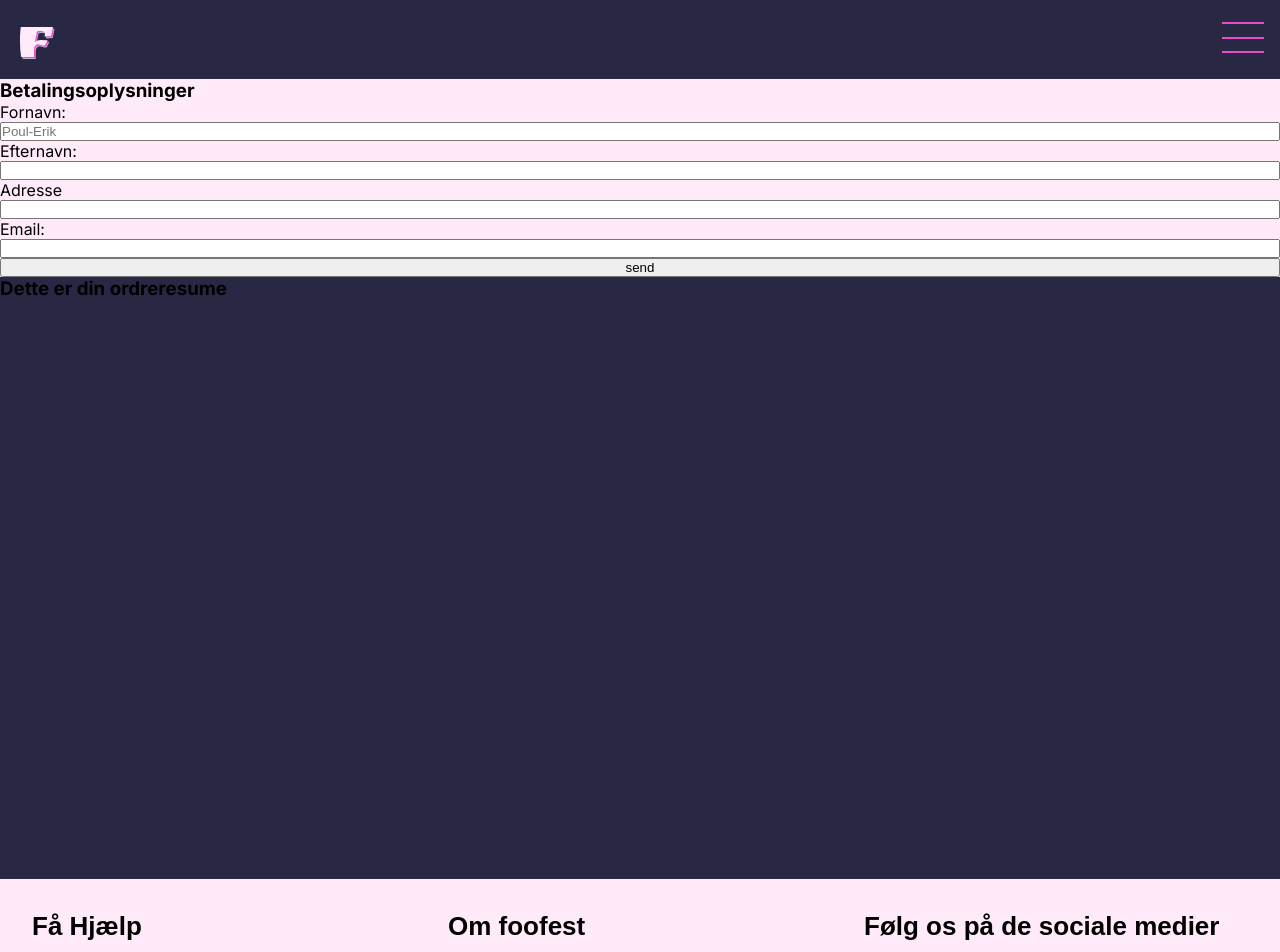
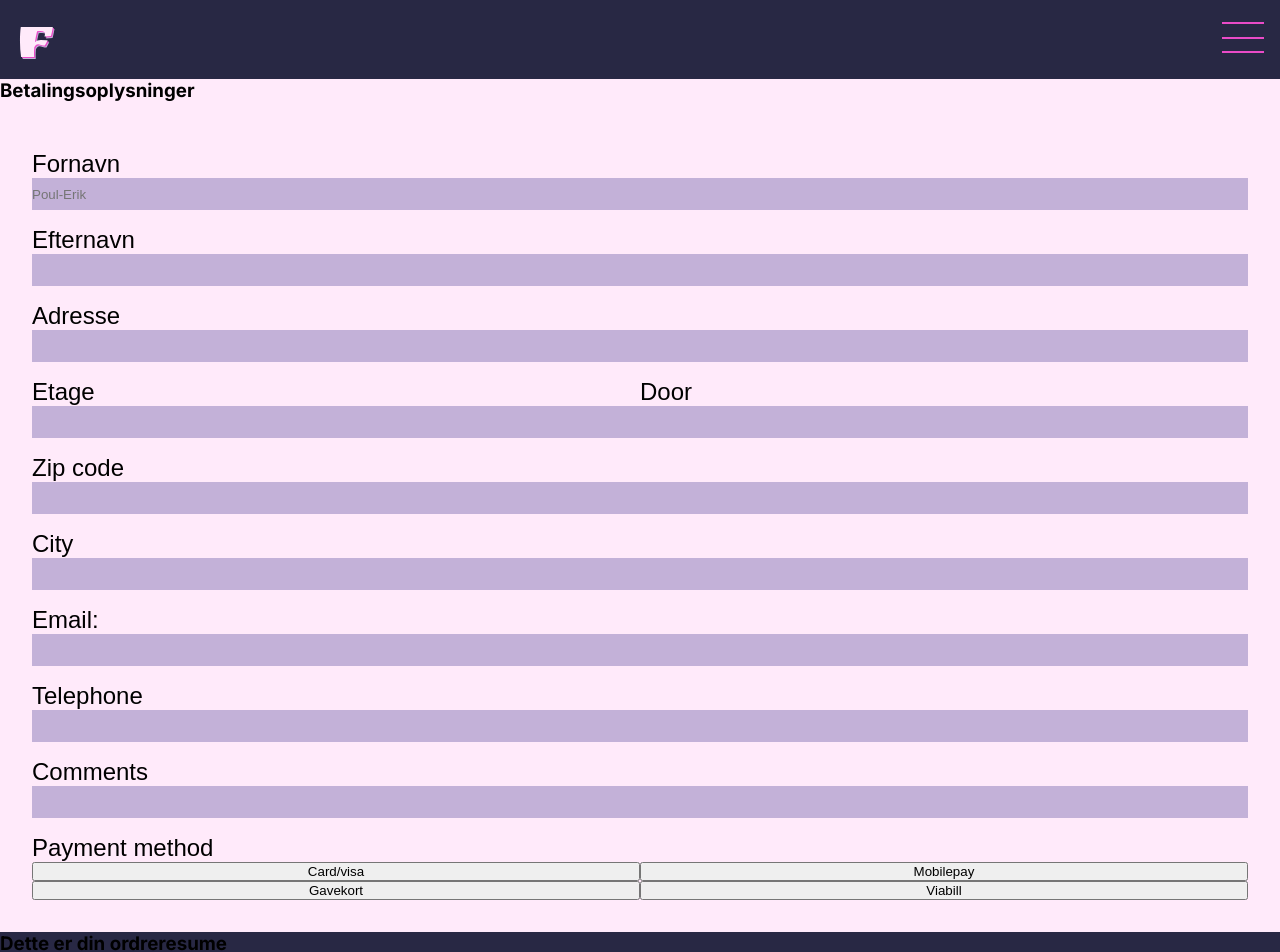
Before and after one commit to malt656c/foo_fest_app, a Next.js app: page /checkout in a window 1280 px wide. Shown: the top 952 px of the page. Built offline with nearby package versions, Linux system fonts and the light colour scheme; a web font is replaced by a local one.

Commit message:
checkout

```diff
--- a/components/Checkout.jsx
+++ b/components/Checkout.jsx
@@ -4,20 +4,71 @@ export default function Checkout() {
     <section className={styles.checkoutWrapper}>
       <div className={styles.checkoutOplysninger}>
         <h1>Betalingsoplysninger</h1>
-        <form className={styles.checkoutFormFlex}>
-          <label for="firstName">Fornavn:</label>
-          <input type="text" id="firstName" name="firstName" placeholder="Poul-Erik" required></input>
+        <form className={styles.checkoutFormGrid}>
+          <label className={styles.checkoutLabel} for="firstName">
+            Fornavn
+          </label>
+          <input className={styles.checkoutInput} type="text" id="firstName" name="firstName" placeholder="Poul-Erik" required></input>
 
-          <label for="lastName">Efternavn:</label>
-          <input type="text" id="lastName" name="lastName" required></input>
+          <label className={styles.checkoutLabel} for="lastName">
+            Efternavn
+          </label>
+          <input className={styles.checkoutInput} type="text" id="lastName" name="lastName" required></input>
 
-          <label htmlFor="Adresse">Adresse</label>
-          <input type="text" name="Adresse" id="adresse" required />
+          <label className={styles.checkoutLabel} htmlFor="Adresse">
+            Adresse
+          </label>
+          <input className={styles.checkoutInput} type="text" name="Adresse" id="adresse" required />
 
-          <label for="email">Email:</label>
-          <input type="email" id="email" name="email" required></input>
+          <div className={styles.checkoutEtage}>
+            <div className={styles.checkoutDoor}>
+              <label className={styles.checkoutLabel} htmlFor="etage">
+                Etage
+              </label>
+              <input className={styles.checkoutInput} type="text" name="etage" id="etage" />
+            </div>
+            <div className={styles.checkoutDoor}>
+              <label className={styles.checkoutLabel} htmlFor="door">
+                Door
+              </label>
+              <input className={styles.checkoutInput} type="text" name="door" id="door" />
+            </div>
+          </div>
 
-          <button>send</button>
+          <label className={styles.checkoutLabel} htmlFor="postnummer">
+            Zip code
+          </label>
+          <input className={styles.checkoutInput} type="number" name="zipcode" id="zipcode" />
+
+          <label className={styles.checkoutLabel} htmlFor="city">
+            City
+          </label>
+          <input className={styles.checkoutInput} type="text" name="city" id="city" />
+
+          <label className={styles.checkoutLabel} for="email">
+            Email:
+          </label>
+          <input className={styles.checkoutInput} type="email" id="email" name="email" required></input>
+
+          <label className={styles.checkoutLabel} htmlFor="telephonenumber">
+            Telephone
+          </label>
+          <input className={styles.checkoutInput} type="number" name="telephonenumber" id="telephonenumber" />
+
+          <label className={styles.checkoutLabel} htmlFor="kommentar">
+            Comments
+          </label>
+          <input className={styles.checkoutInput} type="text" name="kommentar" id="kommentar" />
+
+          <label className={styles.checkoutLabel} htmlFor="betalingsmetode">
+            Payment method
+          </label>
+          <div className={styles.checkoutButtonGrid}>
+            <button>Card/visa</button>
+            <button>Mobilepay</button>
+            <button>Gavekort</button>
+            <button>Viabill</button>
+          </div>
         </form>
       </div>
       <div>
--- a/components/Checkout.module.css
+++ b/components/Checkout.module.css
@@ -2,6 +2,33 @@
   background-color: var(--primary_light);
 }
 
-.checkoutFormFlex {
+.checkoutFormGrid {
+  display: grid;
+  padding: 2rem;
+}
+
+.checkoutLabel {
+  font-family: var(--heading_font);
+  font-size: 1.5rem;
+  margin-top: 1rem;
+}
+
+.checkoutInput {
+  border: none;
+  background-color: var(--secondary_light);
+  height: 2rem;
+}
+
+.checkoutEtage {
+  display: grid;
+  grid-template-columns: 1fr 1fr;
+}
+
+.checkoutDoor {
   display: grid;
 }
+
+.checkoutButtonGrid {
+  display: grid;
+  grid-template-columns: 1fr 1fr;
+}
```
